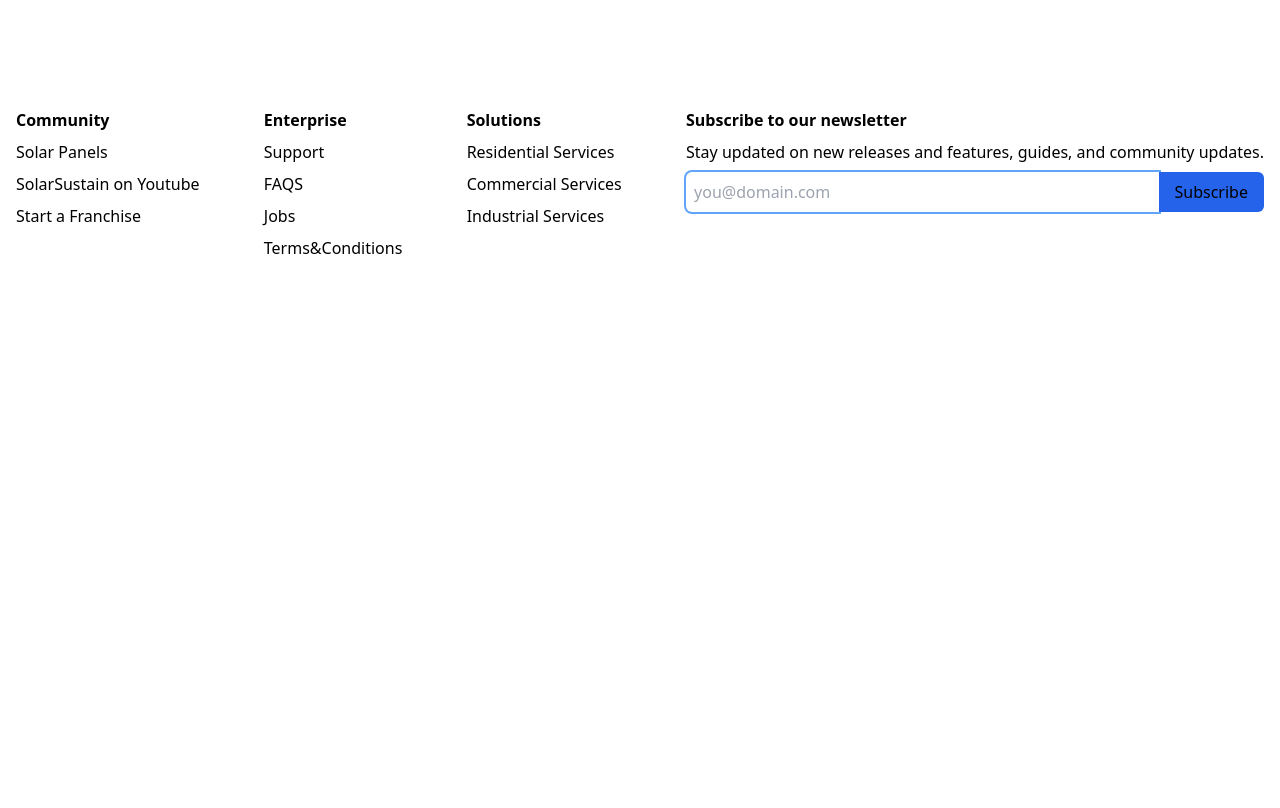
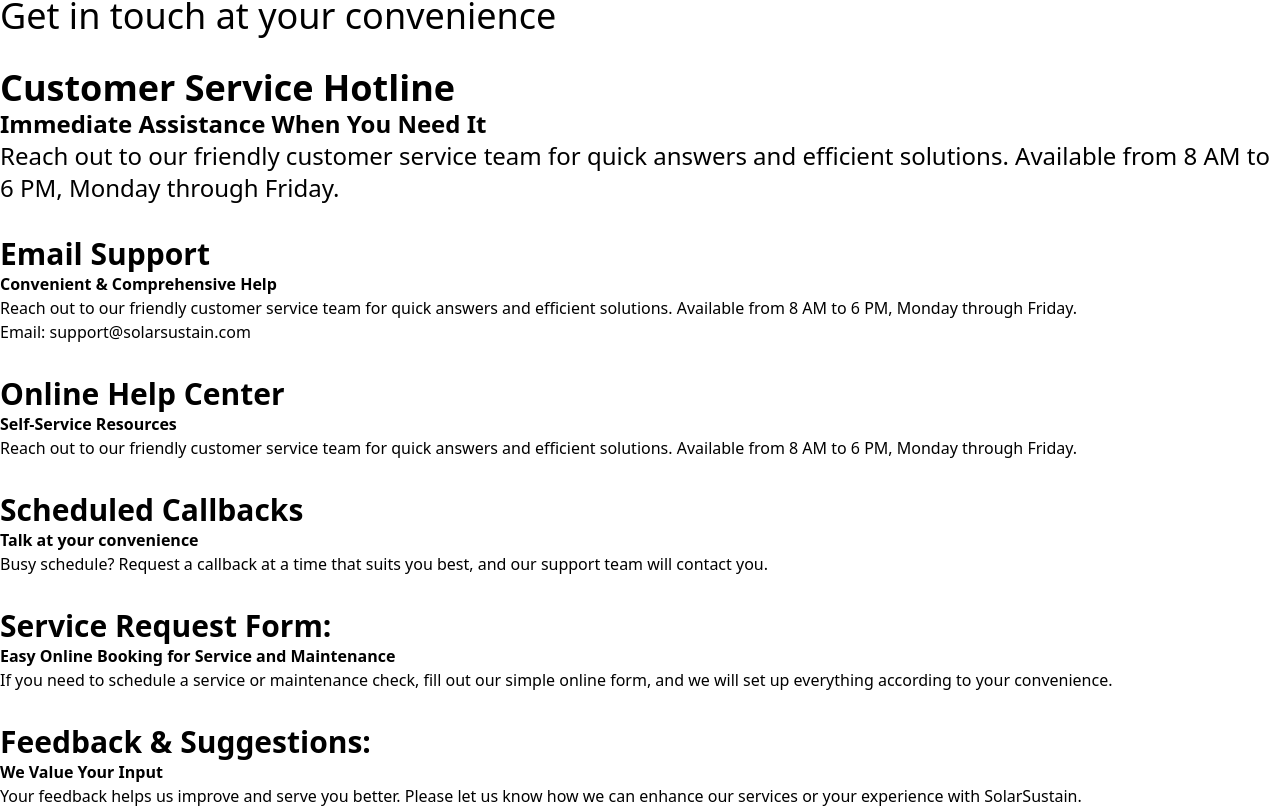
Before and after one commit to gerardojgarcia/solar_sustain_2, a Nuxt app: page /support in a window 1280 px wide. Shown: the part 396-1204 px from the top of the page. Before the commit the page ends 800 px from the top, so only its background shows below. Built offline with nearby package versions, Linux system fonts and the light colour scheme.

Commit message:
support page updates

```diff
--- a/pages/support.vue
+++ b/pages/support.vue
@@ -7,7 +7,51 @@
 
         <div class="py-32 dark:text-white">
             <h1 class="text-5xl">Customer Service & Support</h1>
-            <div class="terms-box container m-auto  space-y-8"></div>
+            <div class="terms-box container m-auto  space-y-8">
+                <p>Your satisfaction and the optimal performance of your solar panels are our top priorities at SolarSustain. Whether you need help scheduling a service, have questions about our maintenance plans, or require technical support, our dedicated team is here to assist you every step of the way.</p>
+
+                <h2 class="text-4xl">Get in touch at your convenience</h2>
+                <!--Suppport info-->
+                <div class="flex flex-col">
+                    <strong class="text-4xl">Customer Service Hotline</strong>
+                    <strong class="text-2xl">Immediate Assistance When You Need It</strong>
+                    <p class="text-2xl">Reach out to our friendly customer service team for quick answers and efficient solutions. Available from 8 AM to 6 PM, Monday through Friday.</p>
+                </div>
+                 <!--Suppport info-->
+                <div class="flex flex-col">
+                    <strong class="text-3xl">Email Support</strong>
+                    <strong>Convenient & Comprehensive Help</strong>
+                    <p>Reach out to our friendly customer service team for quick answers and efficient solutions. Available from 8 AM to 6 PM, Monday through Friday.</p>
+                    <p>    Email: support@solarsustain.com</p>
+                </div>
+                 <!--Suppport info-->
+                <div class="flex flex-col">
+                    <strong class="text-3xl">Online Help Center</strong>
+                    <strong>Self-Service Resources</strong>
+                    <p>Reach out to our friendly customer service team for quick answers and efficient solutions. Available from 8 AM to 6 PM, Monday through Friday.</p>
+                </div>
+
+                <!--Suppport info-->
+                <div class="flex flex-col">
+                    <strong class="text-3xl">Scheduled Callbacks</strong>
+                    <strong>Talk at your convenience</strong>
+                    <p>Busy schedule? Request a callback at a time that suits you best, and our support team will contact you.</p>
+                </div>
+                <!--Suppport info-->
+                <div class="flex flex-col">
+                    <strong class="text-3xl">Service Request Form:</strong>
+                    <strong>Easy Online Booking for Service and Maintenance</strong>
+                    <p>If you need to schedule a service or maintenance check, fill out our simple online form, and we will set up everything according to your convenience.</p>
+                </div>
+                <!--Suppport info-->
+                <div class="flex flex-col">
+                    <strong class="text-3xl">Feedback & Suggestions:</strong>
+                    <strong>We Value Your Input</strong>
+                    <p>Your feedback helps us improve and serve you better. Please let us know how we can enhance our services or your experience with SolarSustain.</p>
+                </div>
+
+                    <p class="support-summary text-2xl font-bold">At SolarSustain, we're committed to providing you with exceptional support and service. Don't hesitate to reach out with any questions or needs; we're here to ensure your solar panels are always in top condition</p>
+            </div>
         </div>
 
         <TheFooter/>
```
